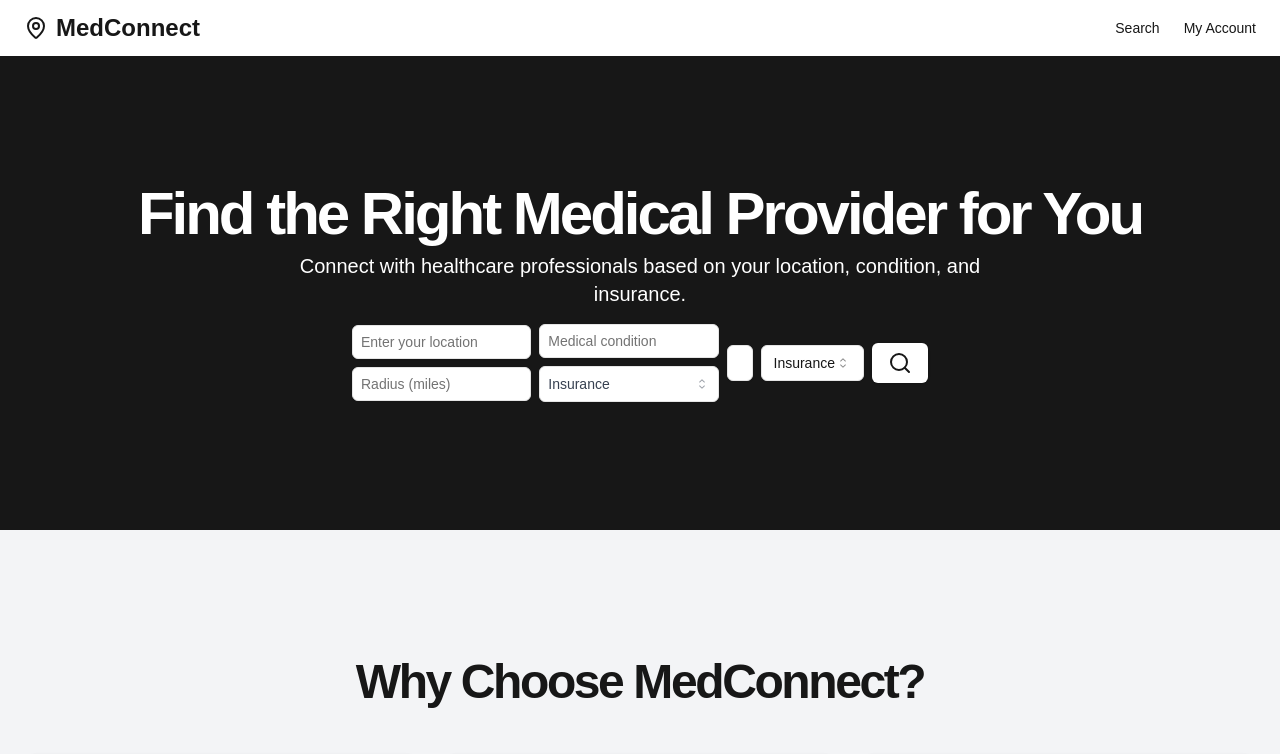
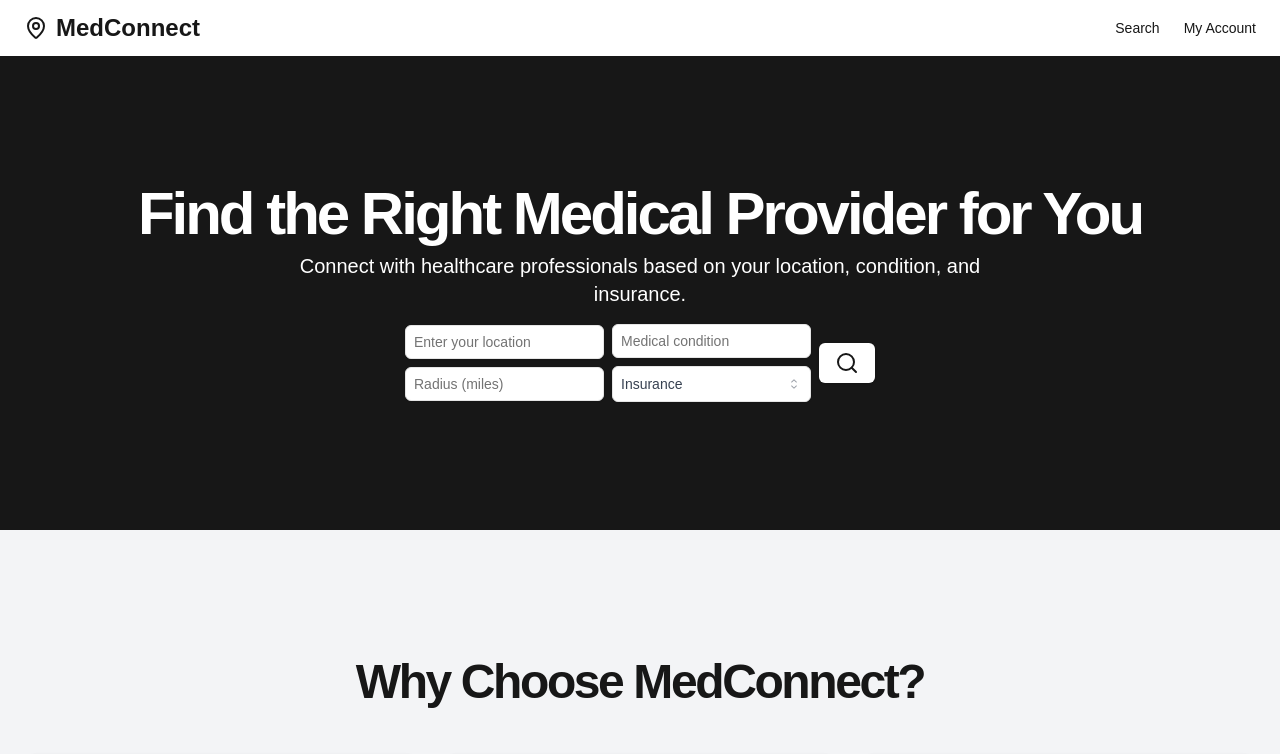
Before and after one commit to DZhang3210/design-project, a Next.js app: page / in a window 1280 px wide. Shown: the top 754 px of the page. Built offline with nearby package versions, Linux system fonts and the light colour scheme.

Commit message:
new commit

```diff
--- a/src/app/_components/search-bar.tsx
+++ b/src/app/_components/search-bar.tsx
@@ -67,27 +67,6 @@ const SearchBar = () => {
             </SelectContent>
           </Select>
         </div>
-        <Input
-          className="max-w-lg flex-1 bg-white"
-          placeholder="Medical condition"
-          type="text"
-          onChange={(e) => setCondition(e.target.value)} // Update condition state
-        />
-        <div>
-          <Select onValueChange={setInsurance}>
-            {" "}
-            {/* Update insurance state */}
-            <SelectTrigger className="bg-white">
-              <SelectValue placeholder="Insurance" />
-            </SelectTrigger>
-            <SelectContent>
-              <SelectItem value="medicare">Medicare</SelectItem>
-              <SelectItem value="medicaid">Medicaid</SelectItem>
-              <SelectItem value="private">Private Insurance</SelectItem>
-              <SelectItem value="uninsured">Uninsured</SelectItem>
-            </SelectContent>
-          </Select>
-        </div>
 
         <Button
           type="submit"
```
